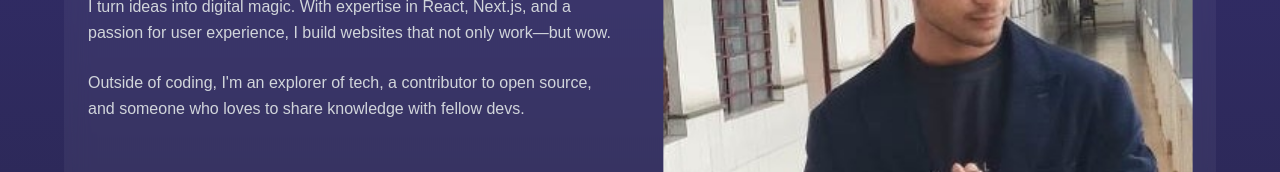
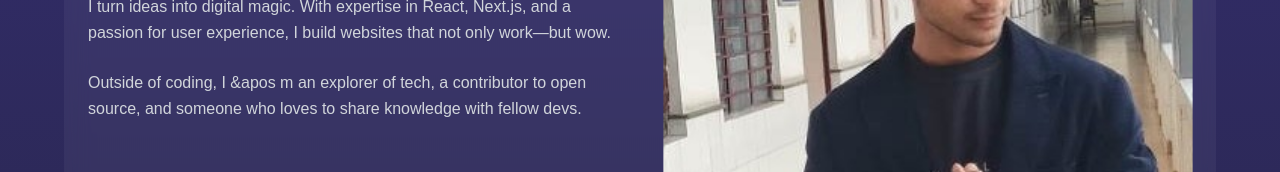
Before and after one commit to TarunGupta2602/TarunGupta, a Next.js app: page / in a window 1280 px wide. Shown: the part 752-924 px from the top of the page. Built offline with nearby package versions, Linux system fonts and the light colour scheme.

Commit message:
Update page.js

```diff
--- a/app/page.js
+++ b/app/page.js
@@ -123,7 +123,7 @@ const Home = () => {
               and a passion for user experience, I build websites that not only work—but wow.
             </p>
             <p className="text-gray-300 leading-relaxed">
-              Outside of coding, I'm an explorer of tech, a contributor to open source,
+              Outside of coding, I &apos m an explorer of tech, a contributor to open source,
               and someone who loves to share knowledge with fellow devs.
             </p>
           </motion.div>
```
